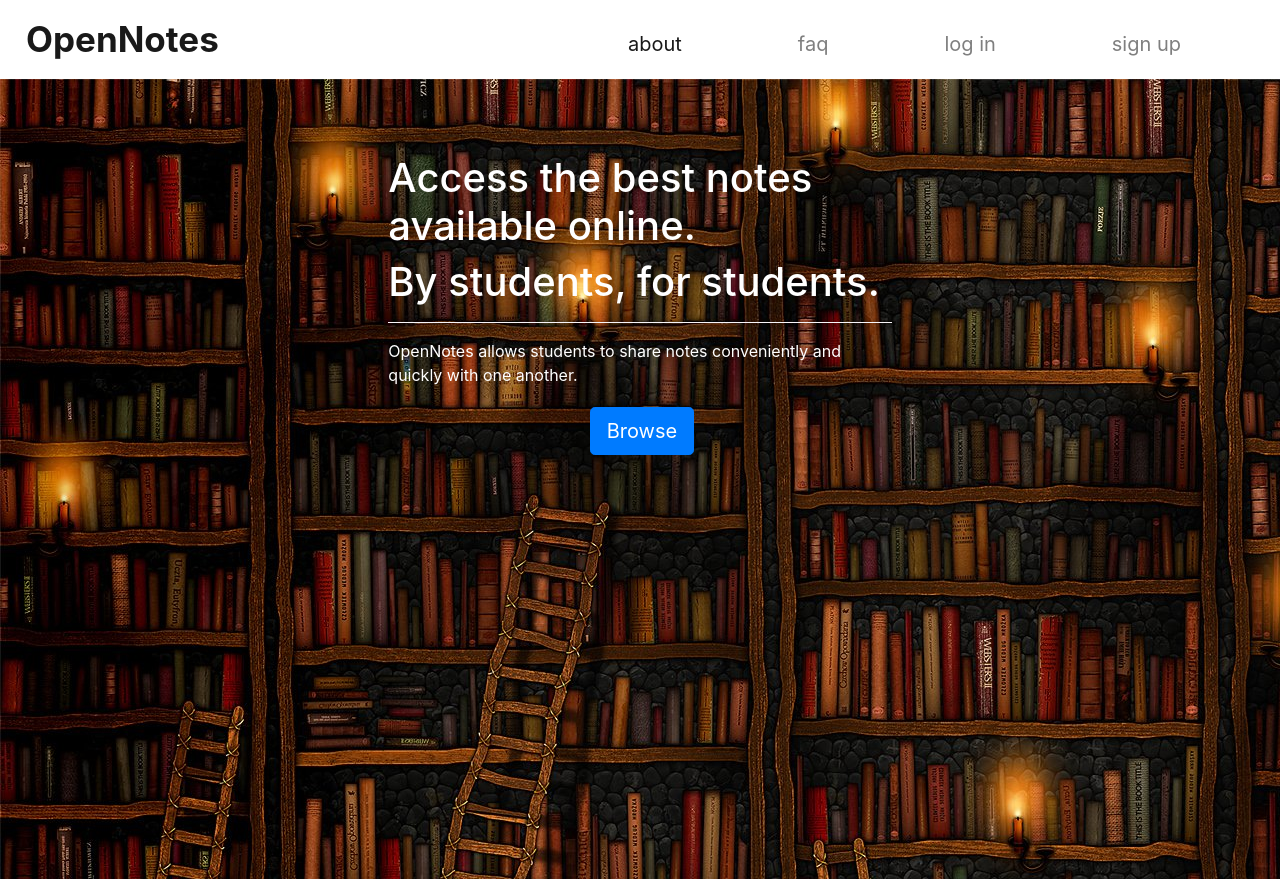
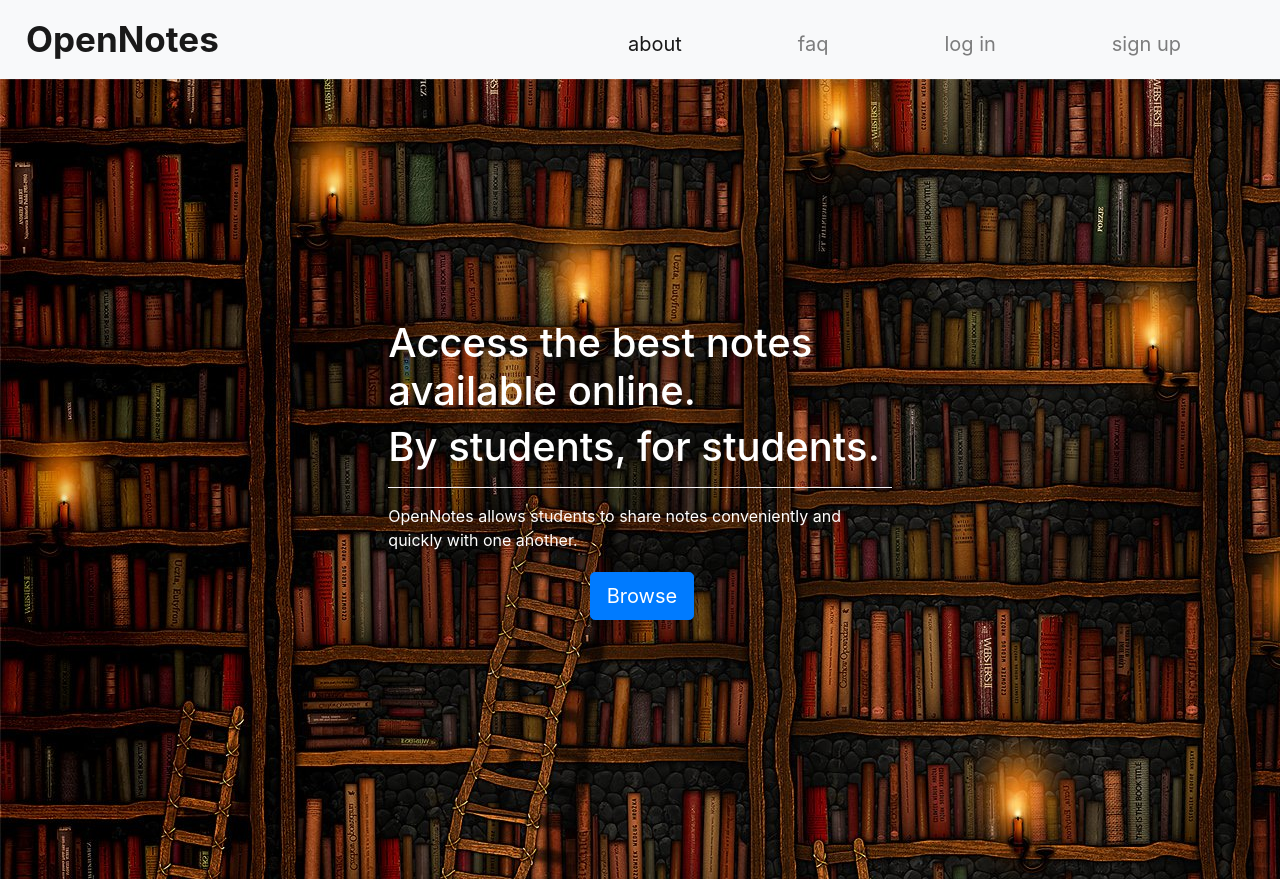
Before and after one commit to halnader/open-note, a React (Create React App) app in the folder client/: page / in a window 1280 px wide. Built offline with nearby package versions, Linux system fonts and the light colour scheme.

Commit message:
href login

```diff
--- a/client/public/styles/style.css
+++ b/client/public/styles/style.css
@@ -17,7 +17,7 @@
   width: 100%;
 }
 .col-5 {
-  margin-top: 75px;
+  margin-top: 30vh;
   color: white;
 }
 #background-photo {
--- a/client/src/landing_page.js
+++ b/client/src/landing_page.js
@@ -4,7 +4,7 @@
   render () {
     return(
     <div>
-      <nav class="navbar navbar-expand-lg navbar-light">
+      <nav class="navbar navbar-expand-lg navbar-light bg-light">
         <a class="navbar-brand" href="#">OpenNotes</a>
         <button class="navbar-toggler" type="button" data-toggle="collapse" data-target="#navbarNav" aria-controls="navbarNav" aria-expanded="false" aria-label="Toggle navigation">
           <span class="navbar-toggler-icon"></span>
@@ -18,7 +18,7 @@
               <a class="nav-link" href="#">faq</a>
             </li>
             <li class="nav-item">
-              <a class="nav-link" href="#">log in</a>
+              <a class="nav-link" href="/login">log in</a>
               {/*need to link the Log In page*/}
             </li>
             <li class="nav-item">
```
